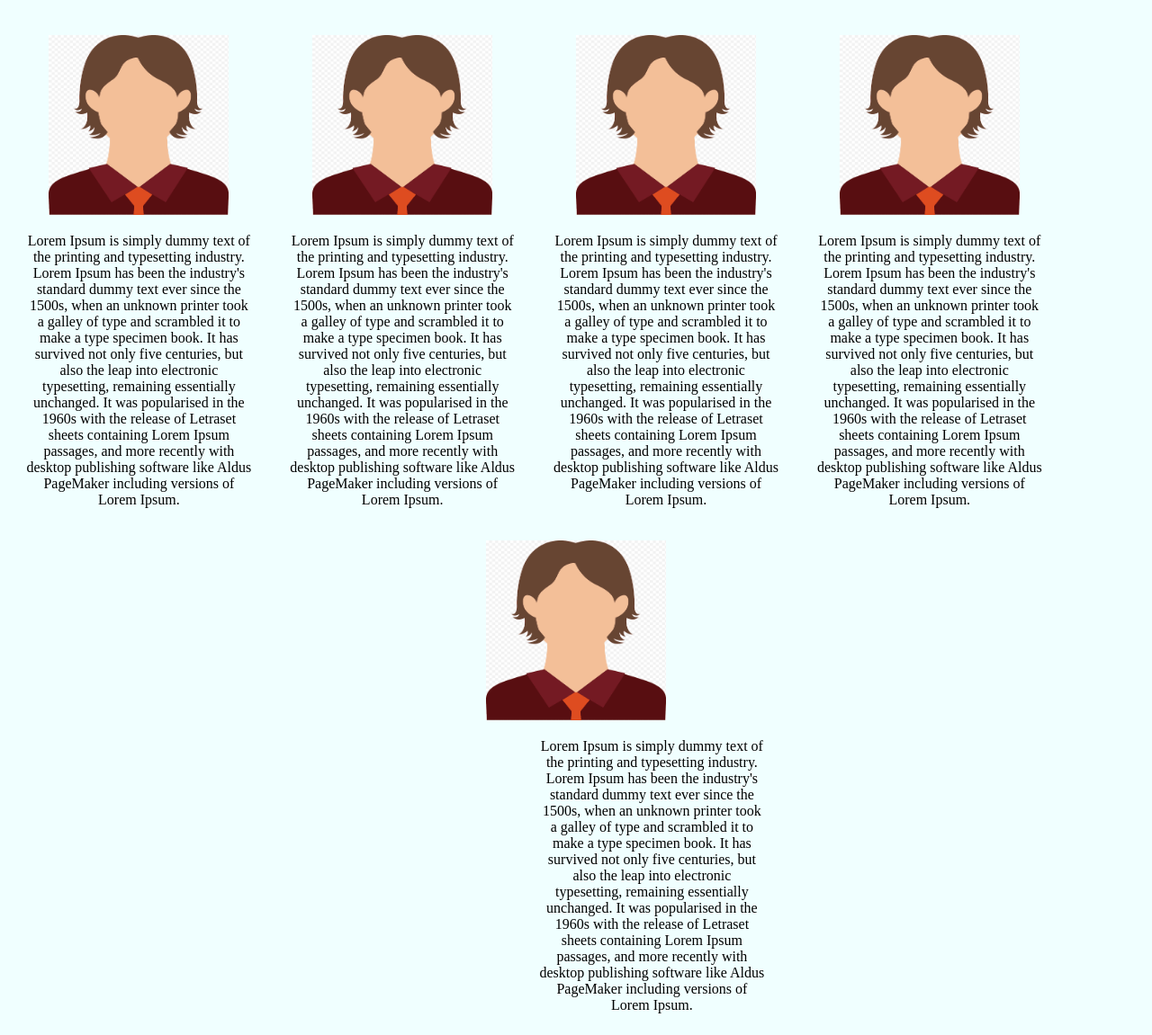
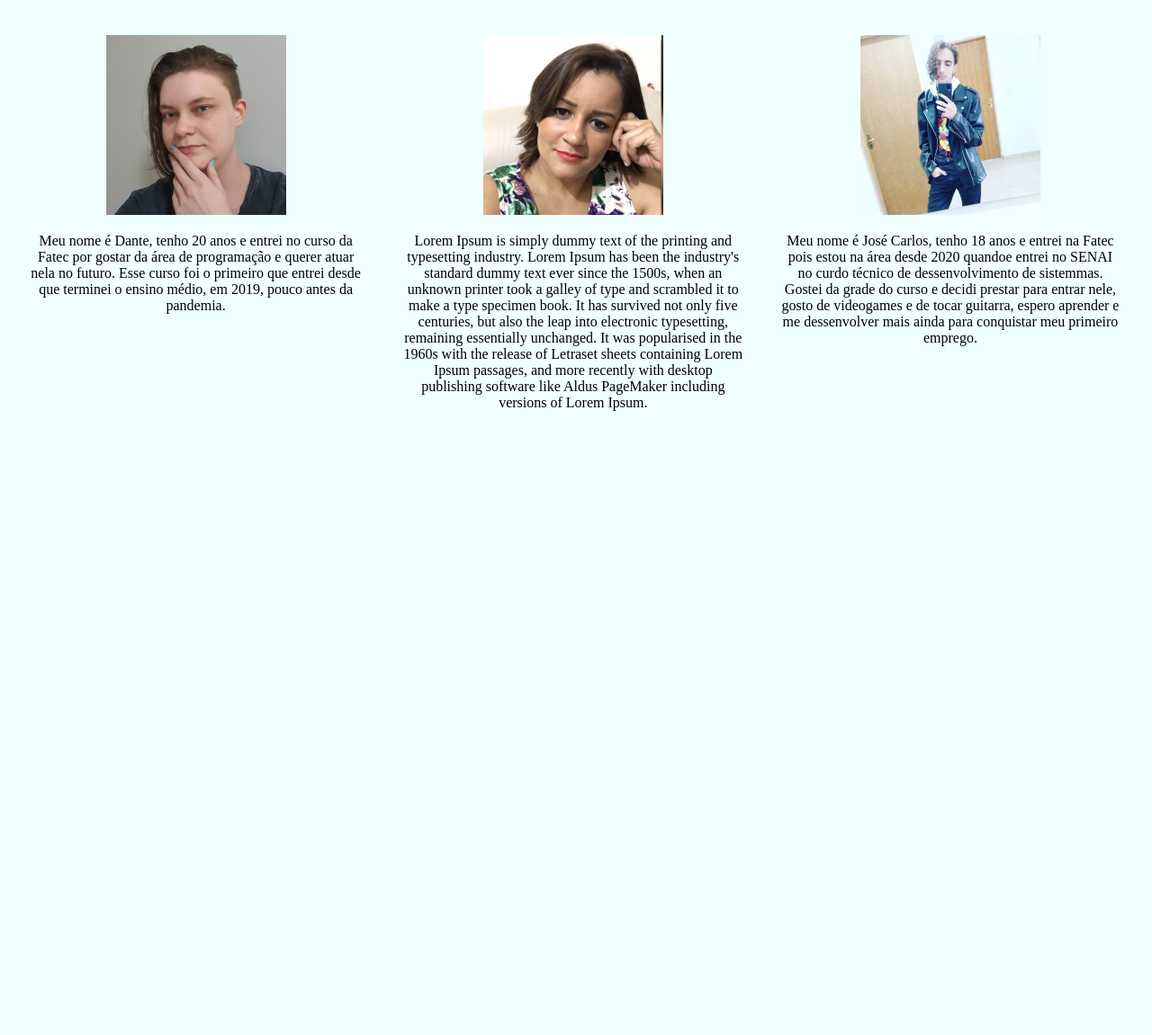
Before and after one commit to JoseCarlos69/apresentacao-fatec-zs, a plain HTML site: page index.html in a window 1280 px wide. Shown: the part 61-1212 px from the top of the page at 90% size. After the commit the page ends 800 px from the top, so only its background shows below. Drawn offline with Linux system fonts and the light colour scheme.

Commit message:
Adicionando fotos e descrições dos integrantes

```diff
--- a/index.css
+++ b/index.css
@@ -3,12 +3,8 @@ body {
 }
 .coluna {
     float: left;
-    width: 20%;
+    width: 30%;
     margin: 20px;
-    text-align: center;
-}
-.coluna5 {
-    align-items: center;
     text-align: center;
 }
 .row::after {
@@ -23,11 +19,10 @@ img {
 h1 {
     text-align: center;
 }
-
-.coluna5 p {
-    width: 20%;
-    padding-left: 590px;
-}
 p {
     text-align: center;
 }
+.row {
+    text-align: center;
+    align-items: center;
+}
--- a/index.html
+++ b/index.html
@@ -12,28 +12,18 @@
     <h1>GRUPO 1 - Apresentação</h1>
     <div class="row">
         <div class="coluna">
-            <img src="imagens/pessoa-teste-imagem.png" alt="Pessoa">
+            <img src="imagens/dante.jpg" alt="Pessoa">
+            <p>Meu nome é Dante, tenho 20 anos e entrei no curso da Fatec por gostar da área de programação e querer atuar nela no futuro. Esse curso foi o primeiro que entrei desde que terminei o ensino médio, em 2019, pouco antes da pandemia.
+            </p>
+        </div>
+        <div class="coluna">
+            <img src="imagens/luciana.jpg" alt="Pessoa">
             <p>Lorem Ipsum is simply dummy text of the printing and typesetting industry. Lorem Ipsum has been the industry's standard dummy text ever since the 1500s, when an unknown printer took a galley of type and scrambled it to make a type specimen book. It has survived not only five centuries, but also the leap into electronic typesetting, remaining essentially unchanged. It was popularised in the 1960s with the release of Letraset sheets containing Lorem Ipsum passages, and more recently with desktop publishing software like Aldus PageMaker including versions of Lorem Ipsum.
             </p>
         </div>
         <div class="coluna">
-            <img src="imagens/pessoa-teste-imagem.png" alt="Pessoa">
-            <p>Lorem Ipsum is simply dummy text of the printing and typesetting industry. Lorem Ipsum has been the industry's standard dummy text ever since the 1500s, when an unknown printer took a galley of type and scrambled it to make a type specimen book. It has survived not only five centuries, but also the leap into electronic typesetting, remaining essentially unchanged. It was popularised in the 1960s with the release of Letraset sheets containing Lorem Ipsum passages, and more recently with desktop publishing software like Aldus PageMaker including versions of Lorem Ipsum.
-            </p>
-        </div>
-        <div class="coluna">
-            <img src="imagens/pessoa-teste-imagem.png" alt="Pessoa">
-            <p>Lorem Ipsum is simply dummy text of the printing and typesetting industry. Lorem Ipsum has been the industry's standard dummy text ever since the 1500s, when an unknown printer took a galley of type and scrambled it to make a type specimen book. It has survived not only five centuries, but also the leap into electronic typesetting, remaining essentially unchanged. It was popularised in the 1960s with the release of Letraset sheets containing Lorem Ipsum passages, and more recently with desktop publishing software like Aldus PageMaker including versions of Lorem Ipsum.
-            </p>
-        </div>
-        <div class="coluna">
-            <img src="imagens/pessoa-teste-imagem.png" alt="Pessoa">
-            <p>Lorem Ipsum is simply dummy text of the printing and typesetting industry. Lorem Ipsum has been the industry's standard dummy text ever since the 1500s, when an unknown printer took a galley of type and scrambled it to make a type specimen book. It has survived not only five centuries, but also the leap into electronic typesetting, remaining essentially unchanged. It was popularised in the 1960s with the release of Letraset sheets containing Lorem Ipsum passages, and more recently with desktop publishing software like Aldus PageMaker including versions of Lorem Ipsum.
-            </p>
-        </div>
-        <div class="coluna5">
-            <img src="imagens/pessoa-teste-imagem.png" alt="Pessoa">
-            <p>Lorem Ipsum is simply dummy text of the printing and typesetting industry. Lorem Ipsum has been the industry's standard dummy text ever since the 1500s, when an unknown printer took a galley of type and scrambled it to make a type specimen book. It has survived not only five centuries, but also the leap into electronic typesetting, remaining essentially unchanged. It was popularised in the 1960s with the release of Letraset sheets containing Lorem Ipsum passages, and more recently with desktop publishing software like Aldus PageMaker including versions of Lorem Ipsum.
+            <img src="imagens/jose.jfif" alt="Pessoa">
+            <p>Meu nome é José Carlos, tenho 18 anos e entrei na Fatec pois estou na área desde 2020 quandoe entrei no SENAI no curdo técnico de dessenvolvimento de sistemmas. Gostei da grade do curso e decidi prestar para entrar nele, gosto de videogames e de tocar guitarra, espero aprender e me dessenvolver mais ainda para conquistar meu primeiro emprego.
             </p>
         </div>
     </div>
```
Also changed, not shown: imagens/dante.jpg (added), imagens/jose.jfif (added), imagens/luciana.jpg (added).
